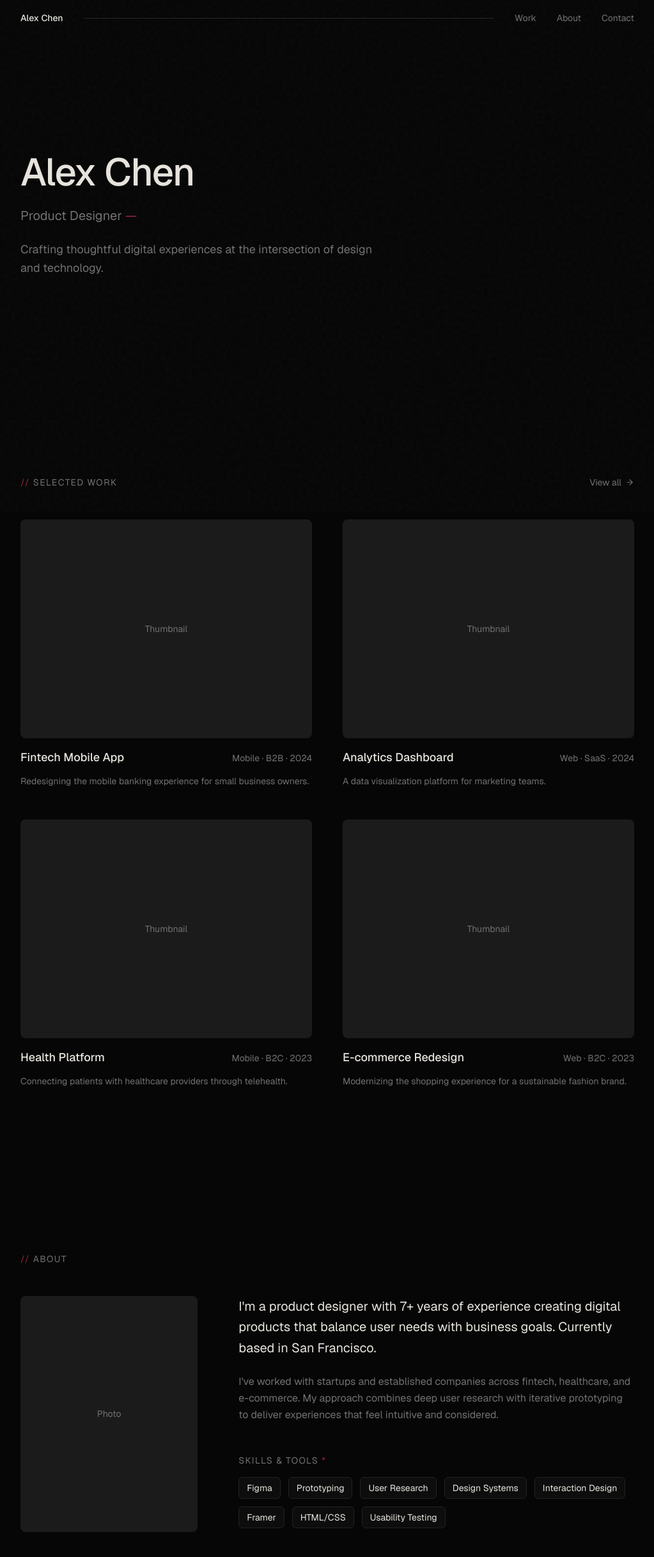
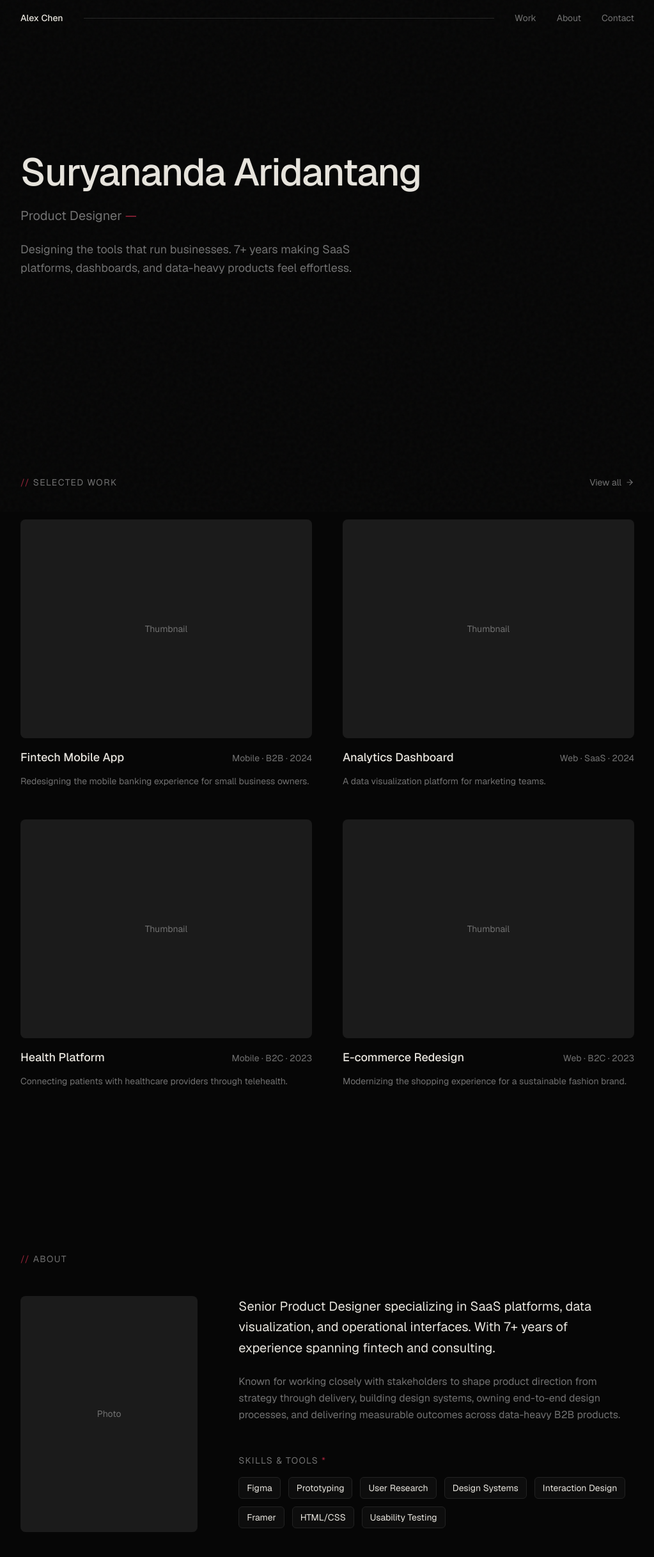
Before and after one commit to aridantang/Portofolio-website, a Next.js app: page / in a window 1280 px wide. Shown: the top 2434 px of the page at 64% size, without its empty margins (128-1151 px from the left). Built offline with nearby package versions, Linux system fonts and the light colour scheme.

Commit message:
feat: update about and hero sections with new designer details

```diff
--- a/components/about.tsx
+++ b/components/about.tsx
@@ -29,10 +29,10 @@ export function About() {
         <div className="lg:col-span-8 space-y-12">
           <div className="space-y-6">
             <p className="text-lg md:text-xl text-foreground leading-relaxed max-w-2xl">
-              {"I'm a product designer with 7+ years of experience creating digital products that balance user needs with business goals. Currently based in San Francisco."}
+              {"Senior Product Designer specializing in SaaS platforms, data visualization, and operational interfaces. With 7+ years of experience spanning fintech and consulting."}
             </p>
             <p className="text-base text-muted-foreground leading-relaxed max-w-2xl">
-              {"I've worked with startups and established companies across fintech, healthcare, and e-commerce. My approach combines deep user research with iterative prototyping to deliver experiences that feel intuitive and considered."}
+              {"Known for working closely with stakeholders to shape product direction from strategy through delivery, building design systems, owning end-to-end design processes, and delivering measurable outcomes across data-heavy B2B products."}
             </p>
           </div>
 
--- a/components/hero.tsx
+++ b/components/hero.tsx
@@ -3,13 +3,14 @@ export function Hero() {
     <section className="min-h-[70vh] flex flex-col justify-center py-24 md:py-32">
       <div className="space-y-6">
         <h1 className="text-4xl md:text-5xl lg:text-6xl font-medium tracking-tight text-foreground text-balance">
-          Alex Chen
+          Suryananda Aridantang
         </h1>
         <p className="text-lg md:text-xl text-muted-foreground">
           Product Designer<span className="text-accent"> —</span>
         </p>
         <p className="text-base md:text-lg text-muted-foreground max-w-xl leading-relaxed">
-          Crafting thoughtful digital experiences at the intersection of design and technology.
+          Designing the tools that run businesses.
+          7+ years making SaaS platforms, dashboards, and data-heavy products feel effortless.
         </p>
       </div>
     </section>
```
